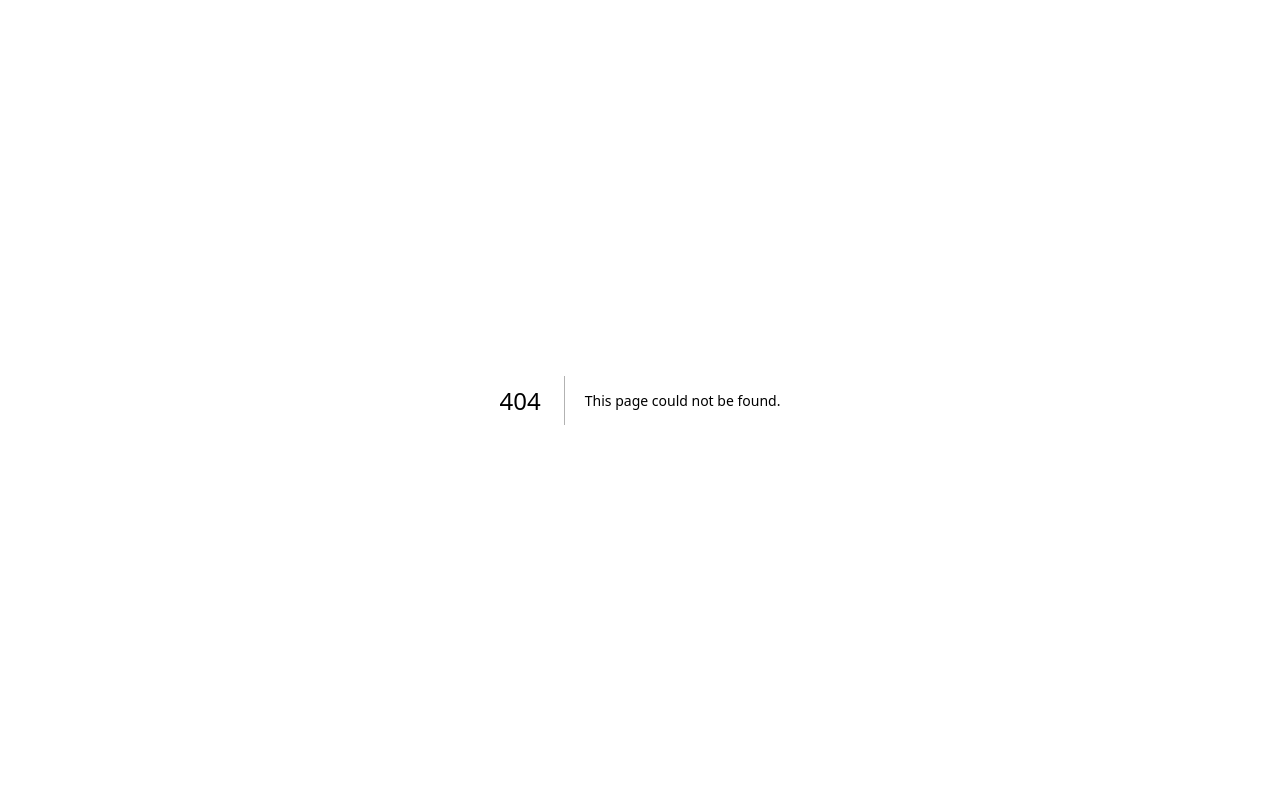
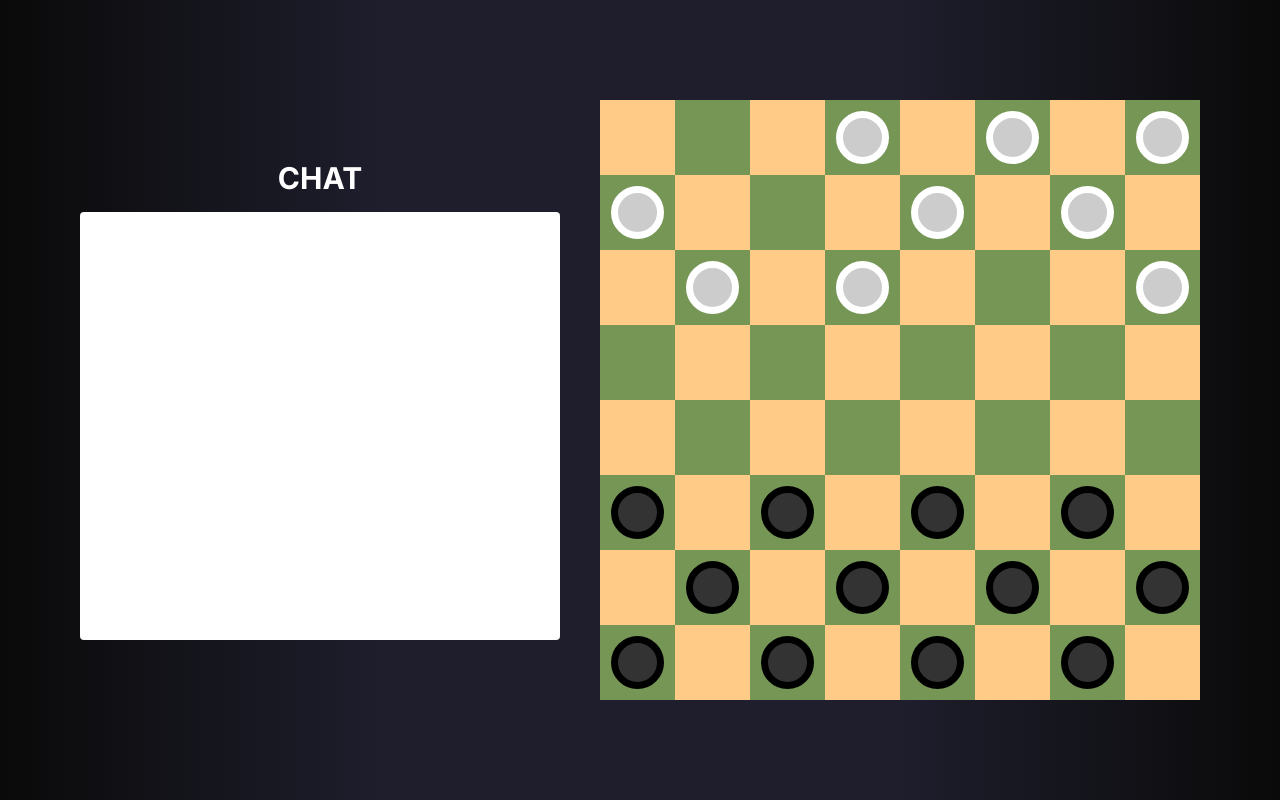
Before and after one commit to KarloDarkblace/Checkers-Game, a Next.js app in the folder Frontend/: page /room in a window 1280 px wide. Before the commit this address had no page. Built offline with nearby package versions, Linux system fonts and the light colour scheme.

Commit message:
added logic next move, added adaptive for field

```diff
--- a/Frontend/app/page.tsx
+++ b/Frontend/app/page.tsx
@@ -6,7 +6,7 @@ export default function Home() {
   return (
     <main className="w-screen h-screen flex flex-col items-center justify-center gap-10">
       <div className="flex flex-col  gap-4 justify-center items-center">
-        <Image src="/log.svg" width={100} height={100} alt="logo" />
+        {/* <Image src="/log.svg" width={100} height={100} alt="logo" /> */}
         <div className="flex flex-col items-center">
           <span className="text-6xl font-bold text-white">CHECKERS</span>
           <span className="text-4xl font-bold  text-white">ONLINE</span>
--- /dev/null
+++ b/Frontend/app/room/page.tsx
@@ -0,0 +1,53 @@
+"use client";
+
+import { Chat } from "@/components/chat";
+import { Field } from "@/components/field";
+import { useEffect, useState } from "react";
+
+export default function Room() {
+  const [fieldSize, setFieldSize] = useState(0);
+  const [isVertical, setIsVertical] = useState(false);
+
+  useEffect(() => {
+    const fieldSizeCalc = () => {
+      let size = 0;
+      if (window.innerWidth > 768 && window.innerHeight > 768) {
+        size = 600;
+      } else if (window.innerWidth > 550 && window.innerHeight > 550) {
+        size = 500;
+      } else if (window.innerWidth > 450 && window.innerHeight > 450) {
+        size = 400;
+      } else {
+        size = 300;
+      }
+      if (window.innerWidth < 1280) {
+        if (!isVertical) setIsVertical(true);
+      } else {
+        if (isVertical) setIsVertical(false);
+      }
+      return size;
+    };
+    setFieldSize(fieldSizeCalc());
+
+    const handleResize = () => {
+      const size = fieldSizeCalc();
+      setFieldSize(size);
+    };
+    window.addEventListener("resize", handleResize);
+
+    return () => {
+      window.removeEventListener("resize", handleResize);
+    };
+  }, [isVertical]);
+
+  return (
+    <div
+      className={`w-screen h-screen ${
+        isVertical ? "flex flex-col" : "flex"
+      } items-center justify-center gap-10`}
+    >
+      <Chat fieldSize={fieldSize} isVertical={isVertical} />
+      <Field fieldSize={fieldSize} />
+    </div>
+  );
+}
--- /dev/null
+++ b/Frontend/components/chat.tsx
@@ -0,0 +1,15 @@
+import { FC } from "react";
+
+export const Chat: FC<{ fieldSize: number; isVertical: boolean }> = ({ fieldSize, isVertical }) => {
+  return (
+    <div
+      className={`flex flex-col items-center justify-center gap-4 ${isVertical ? "" : ""}`}
+      style={{ width: fieldSize * 0.8, height: fieldSize * 0.8 }}
+    >
+      <div className="text-white flex justify-center items-center">
+        <span className="text-3xl font-bold">CHAT</span>
+      </div>
+      <div className="bg-white rounded flex-grow w-full"></div>
+    </div>
+  );
+};
--- a/Frontend/app/field/page.tsx
+++ b/Frontend/components/field.tsx
@@ -1,9 +1,9 @@
 "use client";
 
-import { MouseEvent, useEffect, useRef, useState } from "react";
+import { FC, MouseEvent, useState } from "react";
 
 const initialField = [
-  ["", "w", "", "w", "", "w", "", "w"],
+  ["", "", "", "w", "", "w", "", "w"],
   ["w", "", "", "", "w", "", "w", ""],
   ["", "w", "", "w", "", "", "", "w"],
   ["", "", "", "", "", "", "", ""],
@@ -12,7 +12,7 @@ const initialField = [
   ["", "b", "", "b", "", "b", "", "b"],
   ["b", "", "b", "", "b", "", "b", ""],
 ];
-const SIZE = 800;
+
 const BL_IN = "#333";
 const BL_OUT = "black";
 const WH_IN = "#ccc";
@@ -24,18 +24,17 @@ interface CheckerType {
   x: number;
   y: number;
   color: "w" | "b" | "t";
+  isQueen: boolean;
 }
 
-export default function Field() {
-  const cellSize = SIZE / 8;
-  const checkerSize = cellSize * 0.7;
-
+export const Field: FC<{ fieldSize: number }> = ({ fieldSize }) => {
   const [field, setField] = useState(initialField);
   const [repeatMove, setRepeatMove] = useState(false);
   const [playerColor, setPlayerColor] = useState<"w" | "b">("b");
-  const [currentCoords, setCurrentCoords] = useState<CheckerType | undefined>();
+  const [currentChecker, setCurrentChecker] = useState<CheckerType | null>(null);
 
-  const checkMove = (x: number, y: number) => {
+  const checkFreeMove = (x: number, y: number) => {
+    if (y === 0) return;
     if (x > 0 && field[y - 1][x - 1] === "") {
       field[y - 1][x - 1] = "t";
     }
@@ -44,10 +43,25 @@ export default function Field() {
     }
   };
 
-  const checkFight = (x: number, y: number) => {
+  const checkFreeQueenMove = (x: number, y: number) => {
+    for (let i = 1; x - i >= 0 && y - i >= 0 && field[y - i][x - i] === ""; i++) {
+      field[y - i][x - i] = "t";
+    }
+    for (let i = 1; x + i <= 7 && y - i >= 0 && field[y - i][x + i] === ""; i++) {
+      field[y - i][x + i] = "t";
+    }
+    for (let i = 1; x - i >= 0 && y + i <= 7 && field[y + i][x - i] === ""; i++) {
+      field[y + i][x - i] = "t";
+    }
+    for (let i = 1; x + i <= 7 && y + i <= 7 && field[y + i][x + i] === ""; i++) {
+      field[y + i][x + i] = "t";
+    }
+  };
+
+  const checkFightMove = (x: number, y: number): boolean => {
     const enemyColor = playerColor === "w" ? "b" : "w";
-    if (y === 0) return;
     let isFighting = false;
+
     if (field[y - 1][x - 1] === enemyColor && y - 2 >= 0 && field[y - 2][x - 2] === "") {
       field[y - 2][x - 2] = "t";
       isFighting = true;
@@ -64,7 +78,38 @@ export default function Field() {
       field[y + 2][x + 2] = "t";
       isFighting = true;
     }
-    if (!isFighting) checkMove(x, y);
+    return isFighting;
+  };
+
+  const checkFightQueenMove = (x: number, y: number): boolean => {
+    const enemyColor = playerColor === "w" ? "b" : "w";
+    let isFighting = false;
+    let firstCheck = false;
+
+    let i = 1;
+    while (y - i >= 0 && x - i >= 0) {
+      if (field[y - i][x - i] === playerColor) break;
+      if (field[y - i][x - i] === "") field[y - i][x - i] = "t";
+      if (field[y - i][x - i] === enemyColor) {
+        if (!firstCheck && y - i > 0 && field[y - i - 1][x - i - 1] === "") {
+          clearTempCheckers();
+          firstCheck = true;
+          isFighting = true;
+        } else {
+          break;
+        }
+      }
+      i++;
+    }
+    return isFighting;
+  };
+
+  const checkNextMove = (x: number, y: number, isQueen: boolean) => {
+    if (isQueen) {
+      if (!checkFightQueenMove(x, y)) checkFreeQueenMove(x, y);
+    } else {
+      if (!checkFightMove(x, y)) checkFreeMove(x, y);
+    }
     // checkMove(x, y);
   };
 
@@ -81,23 +126,22 @@ export default function Field() {
     const x = Math.floor((e.clientX - rect.left) / (rect.width / 8));
     const y = Math.floor((e.clientY - rect.top) / (rect.height / 8));
 
-    if (!currentCoords && field[y][x] === "") {
+    if (!currentChecker && field[y][x] === "") {
       return;
     }
     if (field[y][x] === playerColor) {
-      // if (field[y][x] === playerColor) {
       clearTempCheckers();
-      setCurrentCoords({ x, y, color: field[y][x] as CheckerType["color"] });
-      checkFight(x, y);
+      setCurrentChecker({ x, y, color: field[y][x] as CheckerType["color"], isQueen: false });
+      checkNextMove(x, y, false); // проверка дамки
       setField([...field]);
       return;
     }
-    if (currentCoords && field[y][x] === "t") {
+    if (currentChecker && field[y][x] === "t") {
       clearTempCheckers(); // придет с сервера, не нужно очищать
-      field[currentCoords.y][currentCoords.x] = "";
-      field[y][x] = currentCoords.color;
+      field[currentChecker.y][currentChecker.x] = "";
+      field[y][x] = currentChecker.color;
       setField([...field]);
-      setCurrentCoords(undefined);
+      setCurrentChecker(null);
     }
   };
 
@@ -111,6 +155,9 @@ export default function Field() {
   };
 
   const drawFigures = () => {
+    const cellSize = fieldSize / 8;
+    const checkerSize = cellSize * 0.7;
+
     return (
       <div className="absolute w-full h-full grid grid-cols-8 grid-rows-8">
         {field.map((row, y) => {
@@ -126,7 +173,7 @@ export default function Field() {
                 key={`checkers-${x}${y}`}
                 className={`absolute rounded-full flex items-center justify-center`}
                 style={{
-                  opacity: cell === "t" ? 0.3 : 1,
+                  opacity: cell === "t" ? 0.2 : 1,
                   border: `${checkerSize * 0.15}px solid ${outerColor}`,
                   backgroundColor: innerColor,
                   left: cellSize * x + cellSize / 2 - checkerSize / 2,
@@ -143,15 +190,13 @@ export default function Field() {
   };
 
   return (
-    <div className="w-screen h-screen flex items-center justify-center">
-      <div
-        className={`relative grid grid-cols-8 grid-rows-8`}
-        style={{ height: SIZE, width: SIZE }}
-        onClick={onClickHandler}
-      >
-        {drawField()}
-        {drawFigures()}
-      </div>
+    <div
+      className={"relative grid grid-cols-8 grid-rows-8 aspect-square"}
+      style={{ height: fieldSize, width: fieldSize }}
+      onClick={onClickHandler}
+    >
+      {drawField()}
+      {drawFigures()}
     </div>
   );
-}
+};
--- a/Frontend/components/lower-buttons.tsx
+++ b/Frontend/components/lower-buttons.tsx
@@ -12,13 +12,15 @@ export const LowerButtons: FC<LowerButtonsProps> = ({ className }) => {
 
   return (
     <div className="flex w-full justify-between">
-      <button className={buttonStyle}>CREATE ROOM</button>
       <input
         className="bg-white p-2 rounded-lg outline-none"
         type="text"
         placeholder="Enter your nickname..."
       />
-      <button className={buttonStyle}>JOIN</button>
+      <div className="flex gap-2">
+        <button className={buttonStyle}>CREATE ROOM</button>
+        <button className={buttonStyle}>JOIN</button>
+      </div>
     </div>
   );
 };
```
